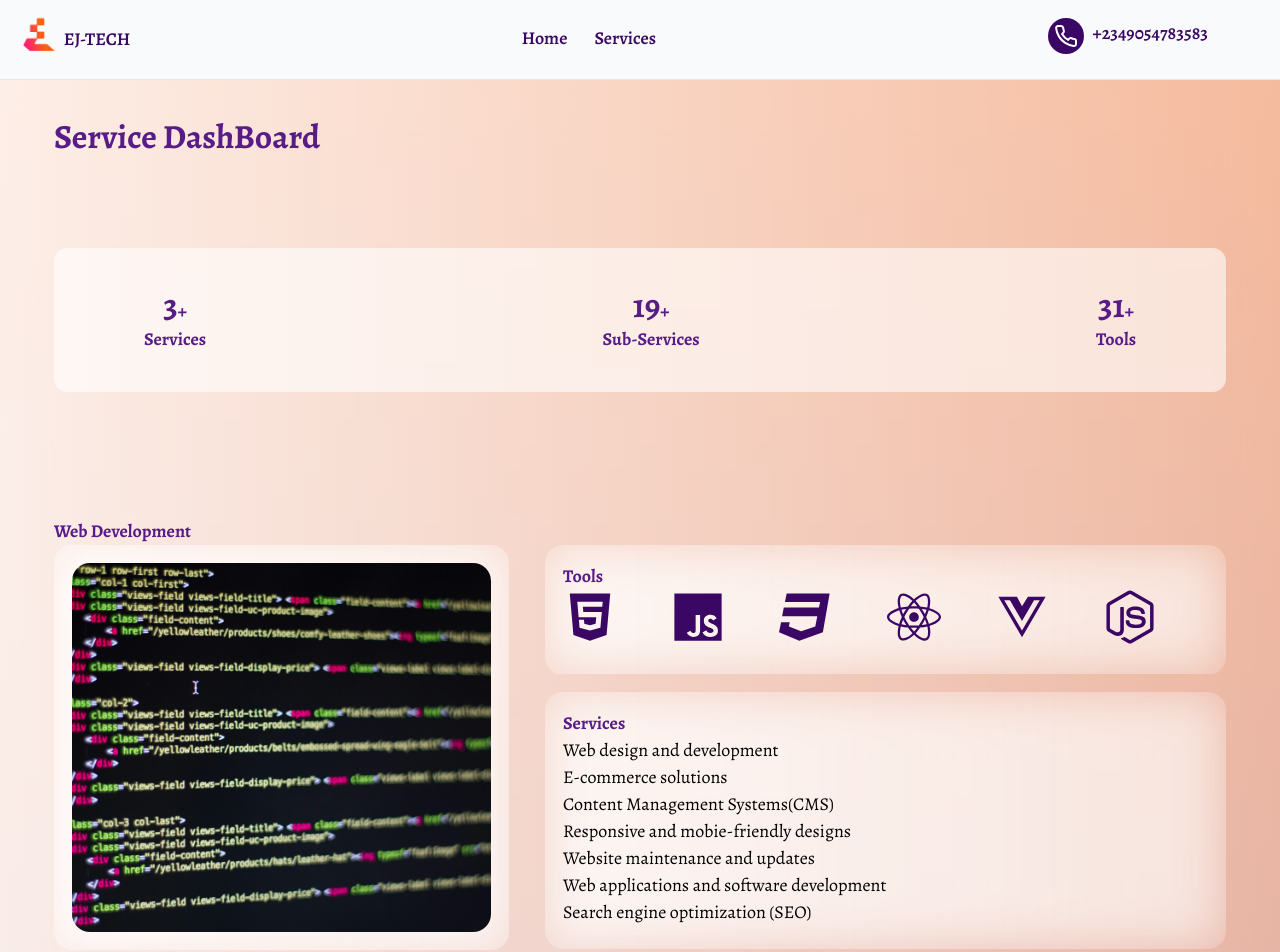
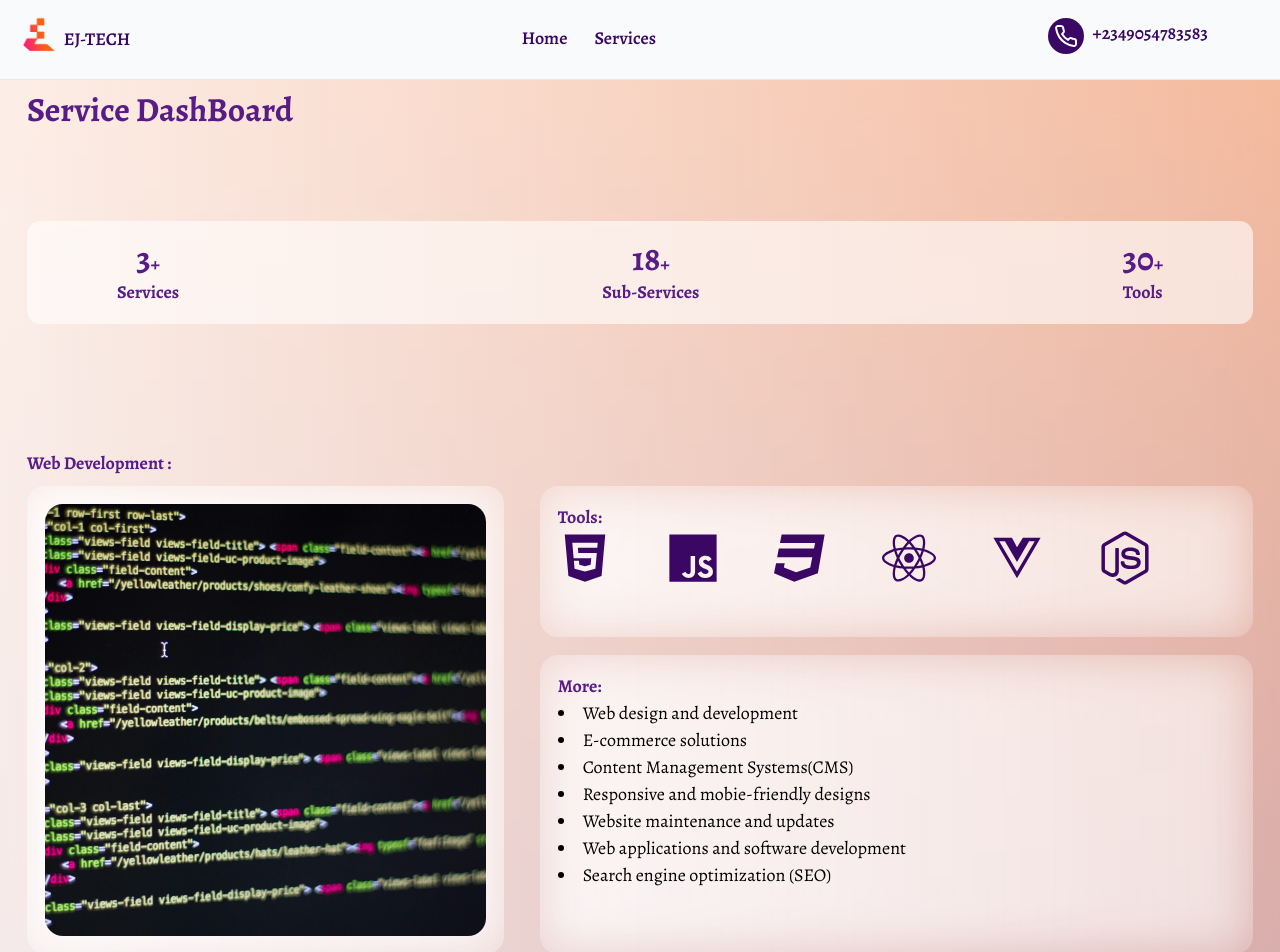
Before and after one commit to joshuangbodin/ej-tech-website, a React (Vite) app: page /services in a window 1280 px wide. Shown: the top 952 px of the page. Built offline with nearby package versions, Linux system fonts and the light colour scheme.

Commit message:
finishes

```diff
--- a/src/components/ContactUs.tsx
+++ b/src/components/ContactUs.tsx
@@ -5,9 +5,9 @@ type Props = {};
 const ContactUs: React.FC = ({}: Props) => {
   return (
     <section className="w-full flex-col md:flex-row md flex justify-center mt-40 mb-40">
-      <div className="flex flex-col md:flex-row w-full justify-center items-center">
+      <div className="flex flex-col md:flex-row w-full justify-center items-center gap-10 md:gap-20">
         <form
-          className="w-2/3 md:w-3/4 lg:w-1/5 flex flex-col order-1 p-4 gap-6  rounded-xl"
+          className="w-4/5 md:w-3/4 lg:w-2/5 flex flex-col order-1 p-4 gap-6  rounded-xl"
           action="mailto:ejtechofficial@gmail.com"
         >
           <h3 className="text-purple-950 font-bold text-3xl">Contact Us </h3>
@@ -37,7 +37,7 @@ const ContactUs: React.FC = ({}: Props) => {
             Submit
           </button>
         </form>
-        <div className="w-full md:w-1/2">
+        <div className="w-4/6 md:w-1/3 bg-purple-950 rounded-full  md:rounded-3xl md:h-4/5 flex justify-center items-center">
           <img src="Black Clay Isometric Apple Devices.png" className="imgSkew" alt="" />
         </div>
       </div>
--- /dev/null
+++ b/src/components/card.tsx
@@ -0,0 +1,39 @@
+import React from "react";
+
+interface Props {
+  name: string;
+  img: string;
+  children: React.ReactNode[];
+  subservices: string[];
+}
+
+const Card: React.FC<Props> = ({ name, img, children, subservices }: Props) => {
+  return (
+    <div className="flex flex-col ">
+      <h3 className="text-purple-900 font-bold capitalize mb-2">{name} :</h3>
+      <div className="flex flex-col min-h-96 gap-8 lg:flex-row">
+        <div className="w-full lg:w-2/5 h-full bg-[#ffff]/10 mb-10 md:mb-0 p-4 rounded-2xl backdrop-blur-xl hover:bg-[#ffff]/80 ">
+          <img className="rounded-2xl w-full h-72 md:h-96 object-cover" src={img} alt="" />
+        </div>
+        <div className="w-full lg:w-3/5 flex flex-col md:flex-row lg:flex-col gap-4">
+          <div className="w-full mb-10 md:mb-0 md:w-1/2 lg:w-full lg:h-1/3 bg-[#ffff]/3  p-4 rounded-2xl backdrop-blur-xl overflow-hidden">
+            <h3 className="text-purple-900 font-bold capitalize">Tools:</h3>
+            <div className="text-purple-950 flex gap-12 flex-wrap">
+              {children}
+            </div>
+          </div>
+          <div className="w-full md:w-1/2 lg:w-full  lg:h-2/3 bg-[#ffff]/3 overflow-y-scroll scroll  p-4 rounded-2xl backdrop-blur-xl">
+            <h3 className="text-purple-900 font-bold capitalize">more:</h3>
+            <div>
+              {subservices.map((it) => (
+                <li key={it}>{it}</li>
+              ))}
+            </div>
+          </div>
+        </div>
+      </div>
+    </div>
+  );
+};
+
+export default Card;
--- a/src/pages/services.tsx
+++ b/src/pages/services.tsx
@@ -20,144 +20,82 @@ import {
 import { services } from "../data/home";
 import { FaPalette, FaWebflow } from "react-icons/fa6";
 import CountUp from "react-countup";
+import Card from "../components/card";
 
 type Props = {};
 
 const Services: React.FC<Props> = ({}: Props) => {
   return (
     <div className=" flex justify-center items-center">
-      <div className="w-full min-h-screen h-[calc(550dvh)]  absolute  bg-gradient-to-t from-purple-950 to-orange-600 rounded-2xl bg-orange-600 top-0"></div>
-      <div className="w-full p-12 relative  min-h-[calc(437dvh)] h-[500dvh]  z-30 mt-14 bg-gradient-to-r from-[#ffff]/90 to-[#ffff]/60 rounded-2xl flex flex-col  lg:gap-20 backdrop-blur-xl">
+      <div className="w-full min-h-screen h-[calc(440dvh)] md:h-[280vh]  absolute  bg-gradient-to-t from-purple-950 to-orange-600 rounded-2xl bg-orange-600 top-0"></div>
+      <div className="w-full p-6 relative   h-[400dvh] md:h-[250vh] z-30 mt-14 bg-gradient-to-r from-[#ffff]/90 to-[#ffff]/60 rounded-2xl flex flex-col  lg:gap-20 backdrop-blur-xl">
         <div>
           <h3 className="text-purple-900 text-xl md:text-3xl font-bold capitalize">
             Service DashBoard
           </h3>
         </div>
         <div className=" flex w-full p-4 bg-[#ffff]/60 rounded-xl justify-between items-center h-32 mb-14 md:mb-8 px-2 md:px-12 lg:px-20">
-          <div className="flex flex-col justify-center items-center text-purple-900 font-bold"><p><CountUp duration={20} className="text-xl md:text-3xl " end={3}></CountUp>+</p><p>Services</p></div>
-          <div className="flex flex-col justify-center items-center text-purple-900 font-bold"><p><CountUp duration={20} className="text-xl md:text-3xl " end={21}></CountUp>+</p><p>Sub-Services</p></div>
-          <div className="flex flex-col justify-center items-center text-purple-900 font-bold"><p><CountUp duration={20} className="text-xl md:text-3xl " end={35}></CountUp>+</p><p>Tools</p></div>
+          <div className="flex flex-col justify-center items-center text-purple-900 font-bold">
+            <p>
+              <CountUp
+                duration={20}
+                className="text-xl md:text-3xl "
+                end={3}
+              ></CountUp>
+              +
+            </p>
+            <p>Services</p>
           </div>
-
-        <div className="flex flex-col gap-[100dvh] md:gap-[50dvh] lg:gap-20">
-          <div className=" w-full h-72 lg:h-96  flex flex-col ">
-            <h3 className="text-purple-900 font-bold capitalize ">
-              Web Development
-            </h3>
-            <div className="flex flex-col lg:flex-row gap-8 h-full w-full">
-              <div className="w-full lg:w-2/5 h-full bg-[#ffff]/10  p-4 rounded-2xl backdrop-blur-xl hover:bg-[#ffff]/80 mt-40 md:mt-0">
-                <img
-                  className="rounded-2xl w-full h-full object-cover"
-                  src="code3.jpg"
-                  alt=""
-                />
+          <div className="flex flex-col justify-center items-center text-purple-900 font-bold">
+            <p>
+              <CountUp
+                duration={20}
+                className="text-xl md:text-3xl "
+                end={21}
+              ></CountUp>
+              +
+            </p>
+            <p>Sub-Services</p>
           </div>
-              <div className="w-full lg:w-3/5 flex flex-col md:flex-row lg:flex-col gap-4">
-                <div className="w-full md:w-1/2 lg:w-full lg:h-1/3 bg-[#ffff]/3  p-4 rounded-2xl backdrop-blur-xl overflow-hidden">
-                  <h3 className="text-purple-900 font-bold capitalize ">
-                    tools
-                  </h3>
-                  <div className="flex gap-12 flex-wrap">
+          <div className="flex flex-col justify-center items-center text-purple-900 font-bold">
+            <p>
+              <CountUp
+                duration={20}
+                className="text-xl md:text-3xl "
+                end={35}
+              ></CountUp>
+              +
+            </p>
+            <p>Tools</p>
+          </div>
+        </div>
+        <div className=" flex flex-col gap-12">
+          <Card subservices={services[0].more} name="Web Development" img="code3.jpg">
             <FaHtml5 className="text-5xl text-purple-950 hover:text-orange-600 transition-all ease-linear delay-150 cursor-pointer hover:skew-y-6 " />
             <FaJs className="text-5xl text-purple-950 hover:text-orange-600 transition-all ease-linear delay-150 cursor-pointer hover:skew-y-6 " />
             <FaCss3 className="text-5xl text-purple-950 hover:text-orange-600 transition-all ease-linear delay-150 cursor-pointer hover:skew-y-6 " />
             <FaReact className="text-5xl text-purple-950 hover:text-orange-600 transition-all ease-linear delay-150 cursor-pointer hover:skew-y-6 " />
             <FaVuejs className="text-5xl text-purple-950 hover:text-orange-600 transition-all ease-linear delay-150 cursor-pointer hover:skew-y-6 " />
             <FaNodeJs className="text-5xl text-purple-950 hover:text-orange-600 transition-all ease-linear delay-150 cursor-pointer hover:skew-y-6 " />
-                  </div>
-                </div>
-                <div className="w-full md:w-1/2 lg:w-full  lg:h-2/3 bg-[#ffff]/3 overflow-y-scroll scroll  p-4 rounded-2xl backdrop-blur-xl">
-                  <h3 className="text-purple-900 font-bold capitalize ">
-                    Services
-                  </h3>
-                  <ul>
-                    {services[0].more.map((service,index) => (
-                      <li key={index}>{service}</li>
-                    ))}
-                  </ul>
-                </div>
-              </div>
-            </div>
-          </div>
-          <div className=" w-full h-72 lg:h-96  flex flex-col ">
-            <h3 className="text-purple-900 font-bold capitalize ">
-              Graphic Design
-            </h3>
-            <div className="flex flex-col lg:flex-row gap-8 h-full  w-full">
-              <div className="w-full lg:w-2/5 h-full bg-[#ffff]/10 lg:order-1  p-4 rounded-2xl backdrop-blur-xl  hover:bg-[#ffff]/80">
-                <img
-                  className="rounded-2xl w-full h-full object-cover"
-                  src="graphics1.jpg"
-                  alt=""
-                />
-              </div>
-              <div className="w-full lg:w-3/5 flex flex-col md:flex-row lg:flex-col gap-4">
-                <div className="w-full md:w-1/2 lg:w-full lg:h-1/3 bg-[#ffff]/10  p-4 rounded-2xl backdrop-blur-xl overflow-hidden">
-                  <h3 className="text-purple-900 font-bold capitalize ">
-                    tools
-                  </h3>
-                  <div className="flex gap-12 flex-wrap">
+          </Card>
+          <Card subservices={services[1].more} name="Graphic Design" img="graphics1.jpg">
             <FaPhotoVideo className="text-5xl text-purple-900 hover:text-orange-600 transition-all ease-linear delay-150 cursor-pointer hover:skew-y-6 " />
             <FaPaintBrush className="text-5xl text-purple-900 hover:text-orange-600 transition-all ease-linear delay-150 cursor-pointer hover:skew-y-6 " />
             <FaPalette className="text-5xl text-purple-900 hover:text-orange-600 transition-all ease-linear delay-150 cursor-pointer hover:skew-y-6 " />
             <FaDesktop className="text-5xl text-purple-900 hover:text-orange-600 transition-all ease-linear delay-150 cursor-pointer hover:skew-y-6 " />
             <FaFigma className="text-5xl text-purple-900 hover:text-orange-600 transition-all ease-linear delay-150 cursor-pointer hover:skew-y-6 " />
             <FaCamera className="text-5xl text-purple-900 hover:text-orange-600 transition-all ease-linear delay-150 cursor-pointer hover:skew-y-6 " />
-                  </div>
-                </div>
-                <div className="w-full md:w-1/2 lg:w-full  lg:h-2/3 bg-[#ffff]/10 overflow-y-scroll scroll  p-4 rounded-2xl backdrop-blur-xl">
-                  <h3 className="text-purple-900 font-bold capitalize ">
-                    Services
-                  </h3>
-                  <ul>
-                    {services[1].more.map((service,index) => (
-                      <li key={index}>{service}</li>
-                    ))}
-                  </ul>
-                </div>
-              </div>
-            </div>
-          </div>
-          <div className=" w-full h-72 lg:h-96 mt-20 flex flex-col ">
-            <h3 className="text-purple-900 font-bold capitalize ">
-              Additional Services
-            </h3>
-            <div className="flex flex-col lg:flex-row gap-8 h-full w-full">
-              <div className="w-full lg:w-2/5 h-full bg-[#ffff]/10  p-4 rounded-2xl backdrop-blur-xl hover:bg-[#ffff]/80 mt-40 md:mt-0">
-                <img
-                  className="rounded-2xl w-full h-full object-cover"
-                  src="social.jpg"
-                  alt=""
-                />
-              </div>
-              <div className="w-full lg:w-3/5 flex flex-col md:flex-row lg:flex-col gap-4">
-                <div className="w-full md:w-1/2 lg:w-full lg:h-1/3 bg-[#ffff]/10  p-4 rounded-2xl backdrop-blur-xl overflow-hidden">
-                  <h3 className="text-purple-900 font-bold capitalize ">
-                    tools
-                  </h3>
-                  <div className="flex gap-12 flex-wrap">
+          </Card>
+          <Card subservices={services[2].more} name="Additional Services" img="code3.jpg">
             <FaFacebook className="text-5xl text-purple-900 hover:text-orange-600 transition-all ease-linear delay-150 cursor-pointer hover:skew-y-6 " />
             <FaIntercom className="text-5xl text-purple-900 hover:text-orange-600 transition-all ease-linear delay-150 cursor-pointer hover:skew-y-6 " />
             <FaGithub className="text-5xl text-purple-900 hover:text-orange-600 transition-all ease-linear delay-150 cursor-pointer hover:skew-y-6 " />
             <FaGoogle className="text-5xl text-purple-900 hover:text-orange-600 transition-all ease-linear delay-150 cursor-pointer hover:skew-y-6 " />
             <FaWebflow className="text-5xl text-purple-900 hover:text-orange-600 transition-all ease-linear delay-150 cursor-pointer hover:skew-y-6 " />
             <FaMailBulk className="text-5xl text-purple-900 hover:text-orange-600 transition-all ease-linear delay-150 cursor-pointer hover:skew-y-6 " />
+          </Card>
         </div>
-                </div>
-                <div className="w-full md:w-1/2 lg:w-full  lg:h-2/3 bg-[#ffff]/10 overflow-y-scroll scroll  p-4 rounded-2xl backdrop-blur-xl">
-                  <h3 className="text-purple-900 font-bold capitalize ">
-                    Services
-                  </h3>
-                  <ul>
-                    {services[2].more.map((service,index) => (
-                      <li key={index}>{service}</li>
-                    ))}
-                  </ul>
-                </div>
-              </div>
-            </div>
-          </div>
-        </div>
+
       </div>
     </div>
   );
```
Also changed, not shown: 1 other file (tests, documents, lock files or other folders). Lines whose indentation alone changed are shown as unchanged.
